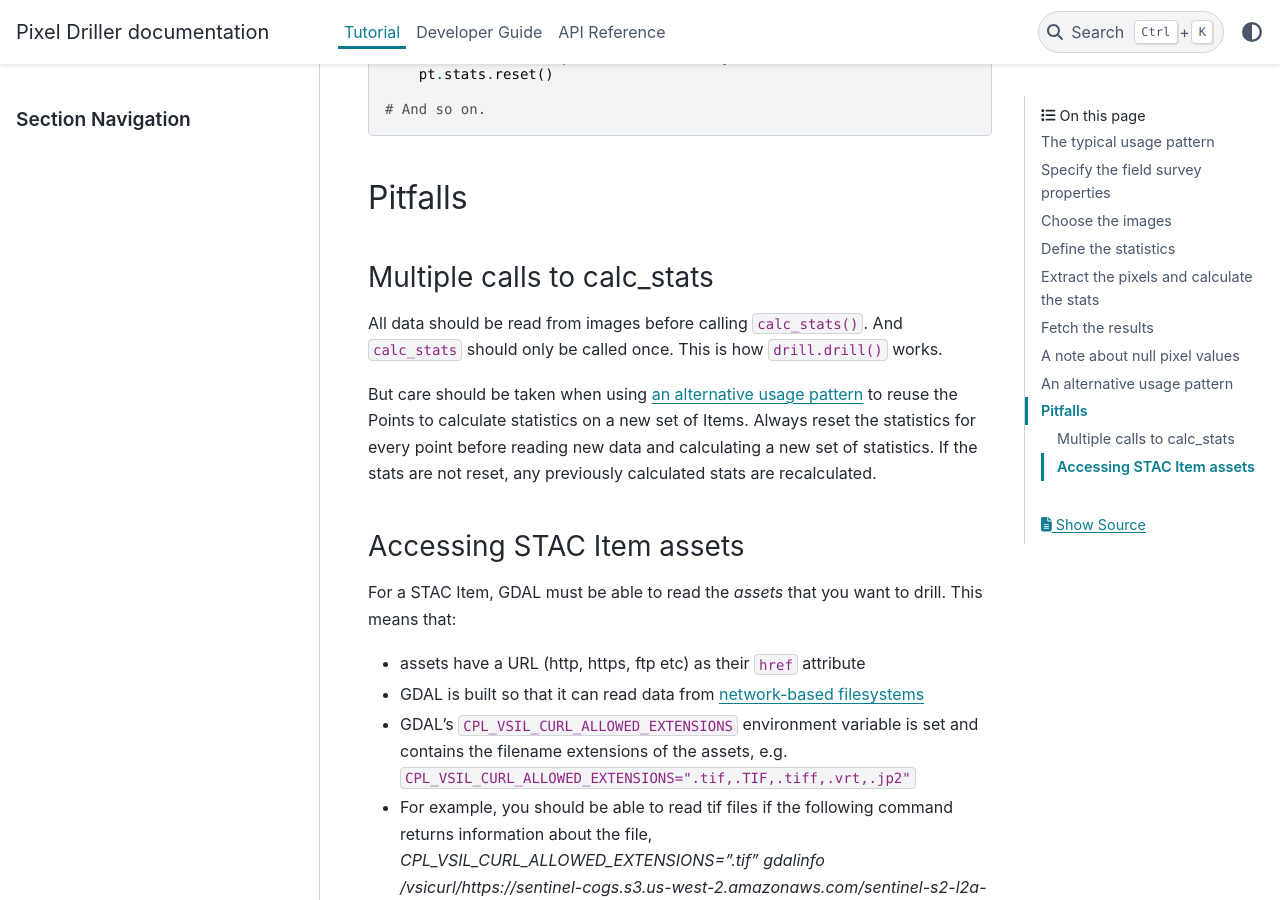
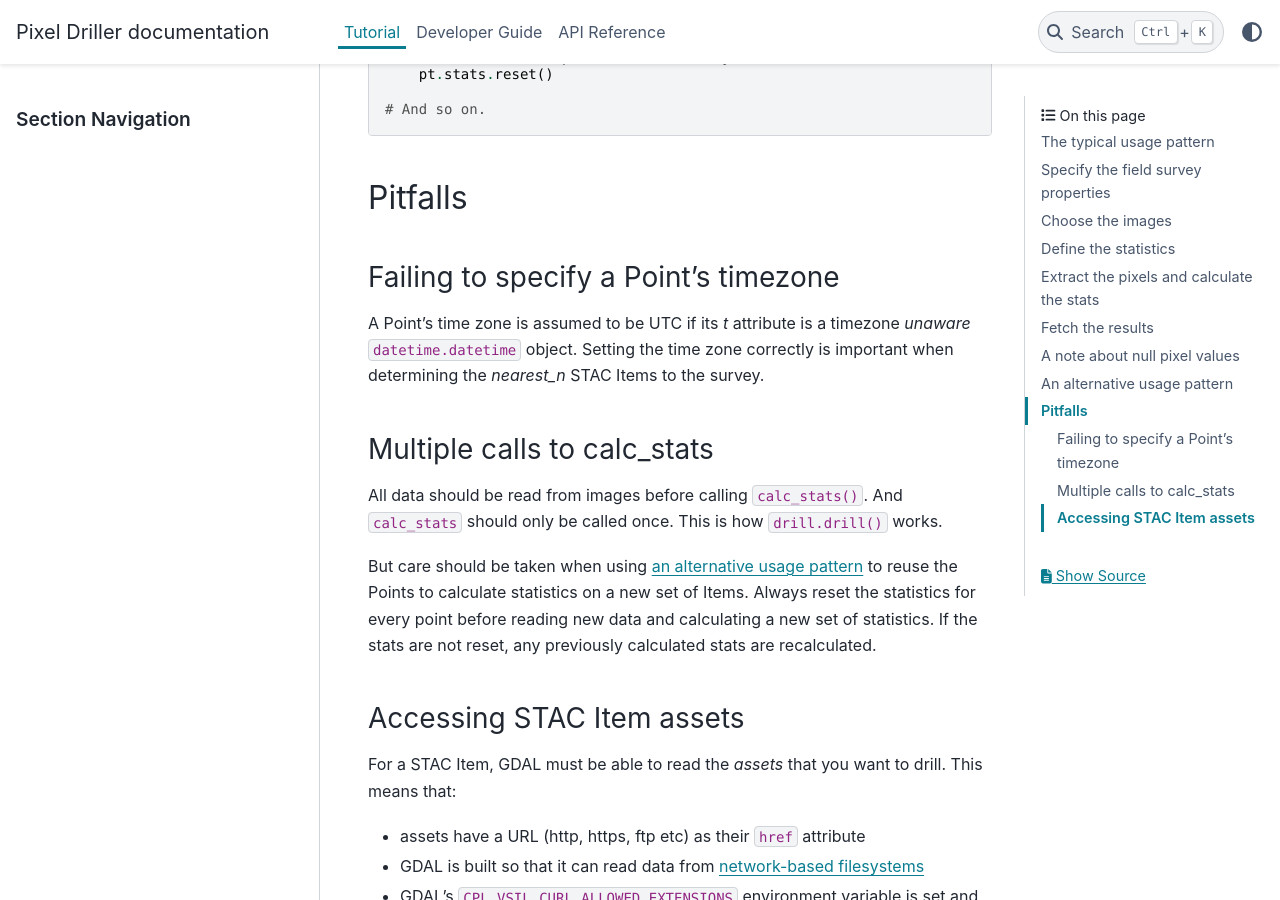
Before and after one commit to cibolabs/pixeldriller, a Sphinx documentation site: the page built from doc/source/tutorial.rst, in a window 1280 px wide and 900 px high, scrolled down 7447 px. Built offline with Sphinx 7.4.7 and the PyData theme 0.15.4, drawn with Linux system fonts in a browser that asks for light colours.

Commit message:
Added another pitfall to the tutorial.

```diff
--- a/doc/source/tutorial.rst
+++ b/doc/source/tutorial.rst
@@ -346,6 +346,14 @@ Example::
 Pitfalls
 ----------
 
+Failing to specify a Point's timezone
+~~~~~~~~~~~~~~~~~~~~~~~~~~~~~~~~~~~~~
+
+A Point's time zone is assumed to be UTC if its
+`t` attribute is a timezone *unaware* ``datetime.datetime`` object.
+Setting the time zone correctly is important when
+determining the `nearest_n` STAC Items to the survey.
+
 Multiple calls to calc_stats
 ~~~~~~~~~~~~~~~~~~~~~~~~~~~~~
 
```
